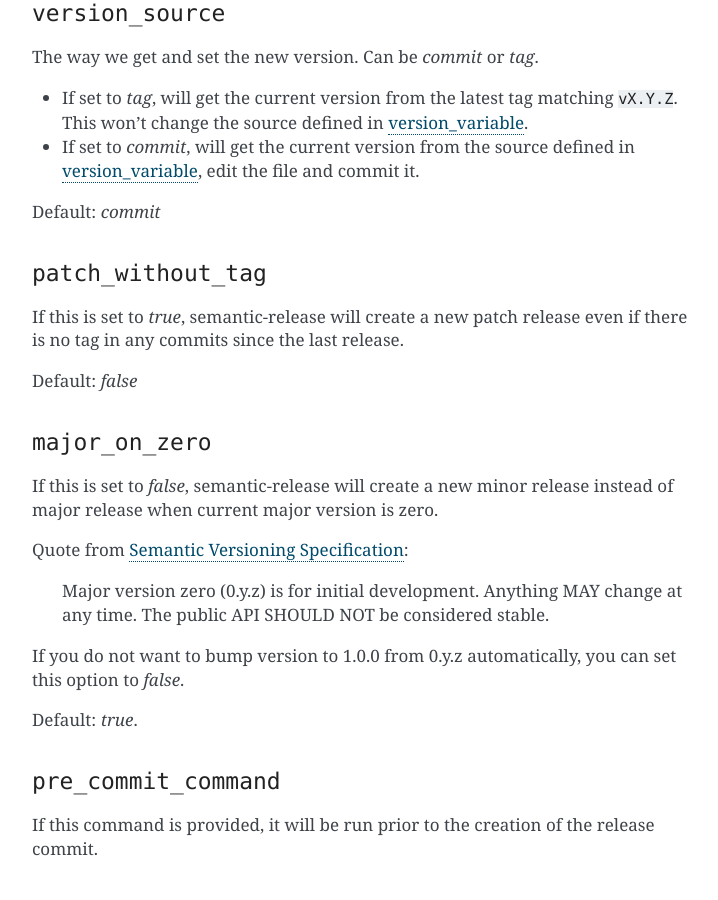
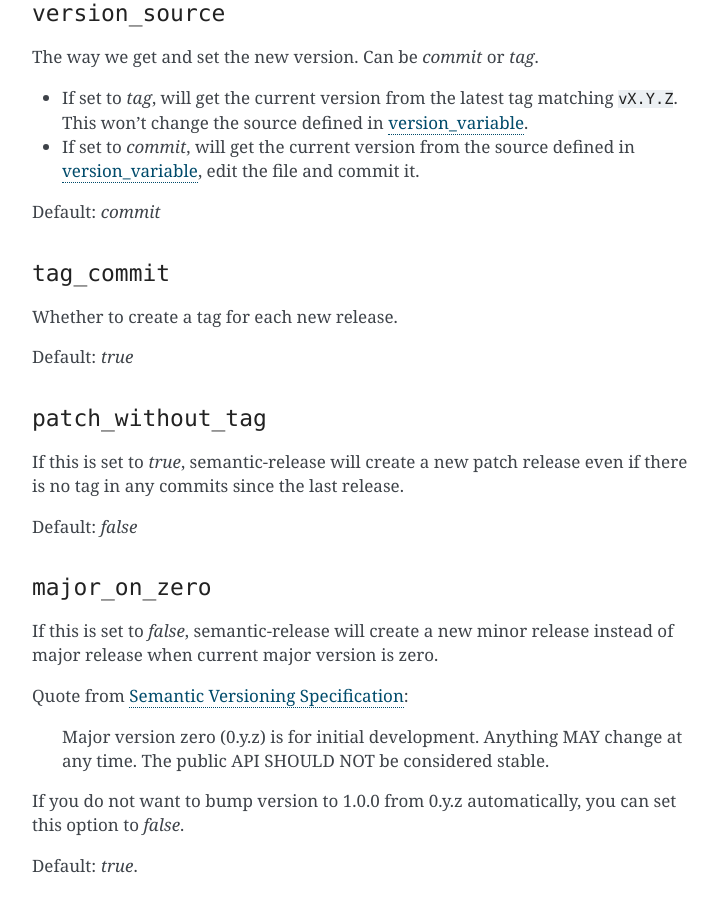
Before and after one commit to python-semantic-release/python-semantic-release, a Sphinx documentation site: the page built from docs/configuration.rst, in a window 1280 px wide and 900 px high, scrolled down 1754 px. Shown: the whole window, without its empty margins (388-1106 px from the left). Built offline with Sphinx 7.4.7, drawn with Linux system fonts in a browser that asks for light colours; pages that are not in the unit, such as notebooks, are missing from menus.

Commit message:
docs: document tag_commit
Fixes #410

```diff
--- a/docs/configuration.rst
+++ b/docs/configuration.rst
@@ -94,6 +94,14 @@ The way we get and set the new version. Can be `commit` or `tag`.
   :ref:`config-version_variable`, edit the file and commit it.
 
 Default: `commit`
+
+.. _config-tag_commit:
+
+``tag_commit``
+-------------
+Whether to create a tag for each new release.
+
+Default: `true`
 
 .. _config-patch_without_tag:
 
```
